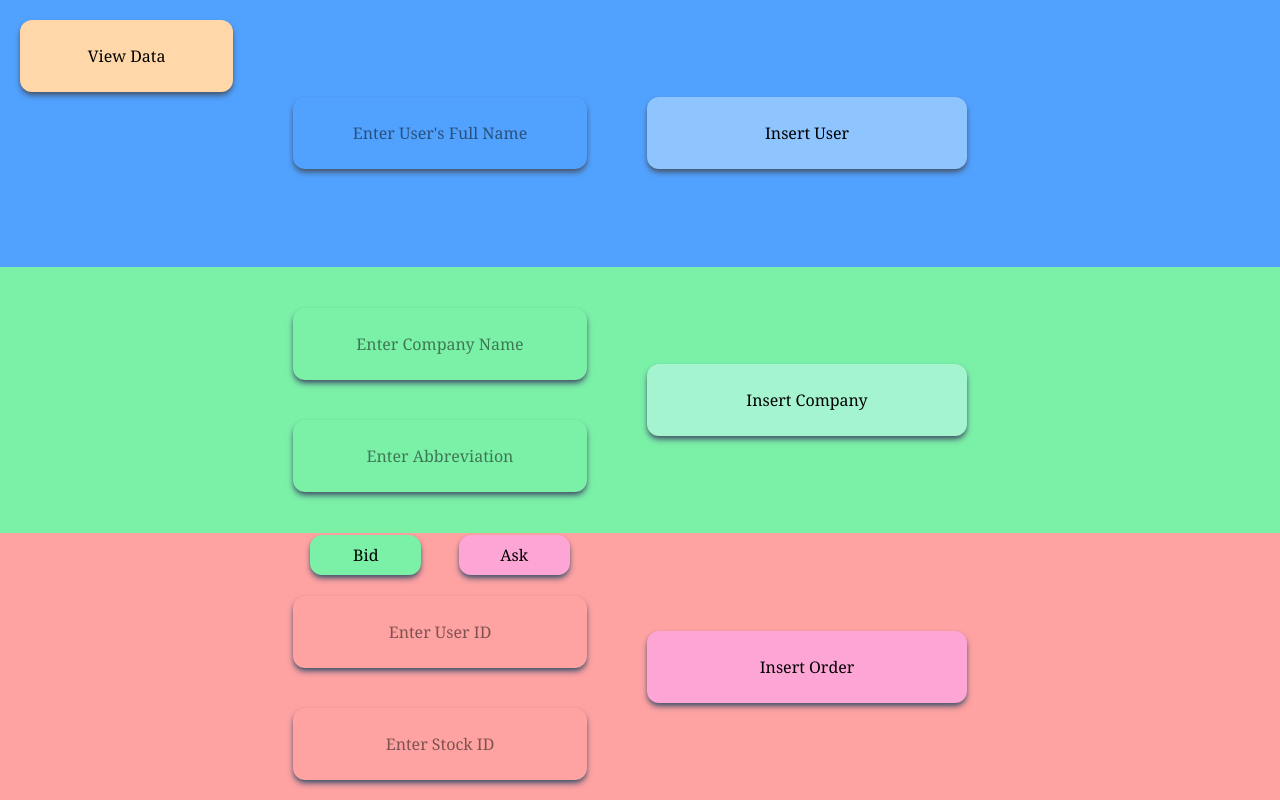
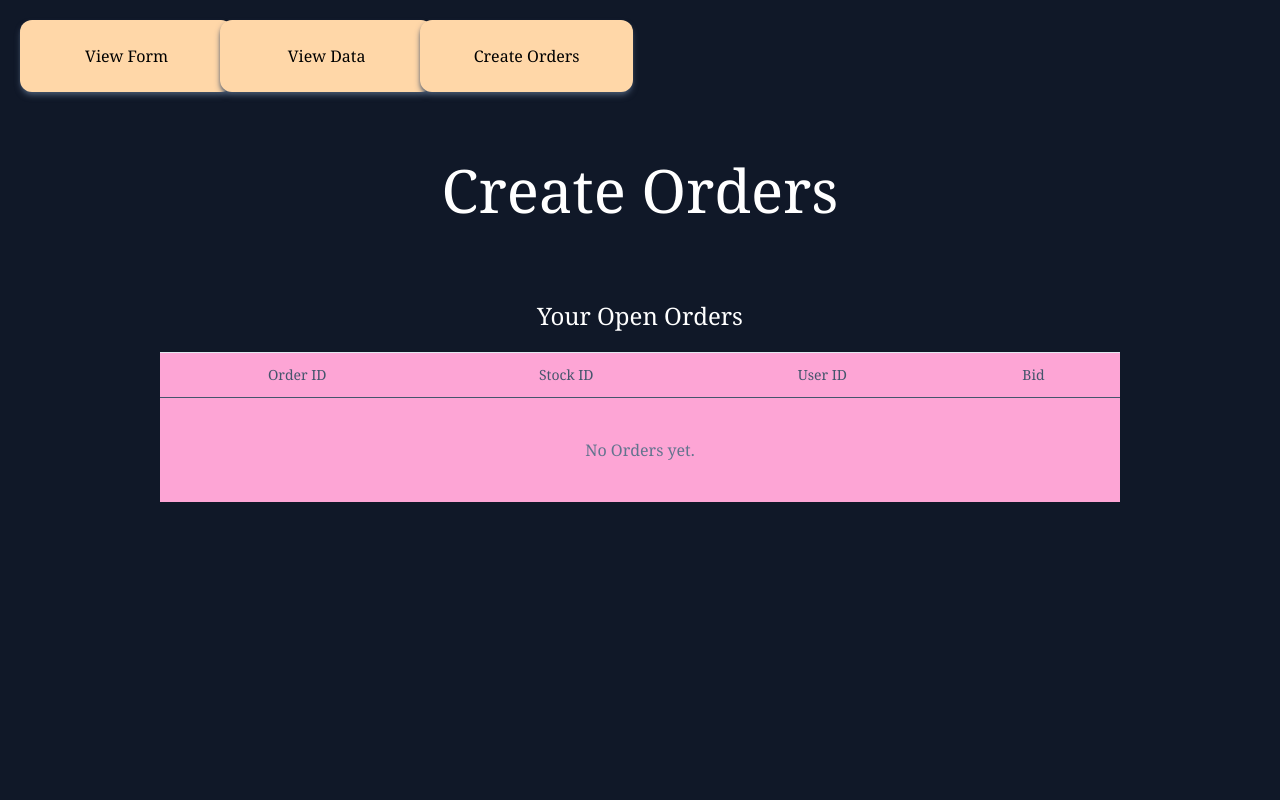
Before and after one commit to atsoc1993/SQL-Practice, a React (Vite) app in the folder market-test/: page /stocks/trade/1 in a window 1280 px wide. Built offline with nearby package versions, Linux system fonts and the light colour scheme.

Commit message:
Added browser router, created stock page, prepping bid/ask order page

```diff
--- a/market-test/package.json
+++ b/market-test/package.json
@@ -14,6 +14,7 @@
     "axios": "^1.13.1",
     "react": "^19.1.1",
     "react-dom": "^19.1.1",
+    "react-router-dom": "^7.9.5",
     "tailwindcss": "^4.1.16"
   },
   "devDependencies": {
--- a/market-test/src/App.tsx
+++ b/market-test/src/App.tsx
@@ -1,12 +1,13 @@
 import { useState } from 'react';
-import DataForm from './DataForm';
 import './index.css';
-import DataPage from './DataPage';
+import { useNavigate } from 'react-router-dom';
 
 export default function App() {
 
   const [viewingData, setViewingData] = useState(false);
+  const [viewingOrderPage, setViewingOrderPage] = useState(false);
 
+  const navigate = useNavigate();
   // useEffect(() => {
   //   const testFastApi = async () => {
   //     const result = await axios.get('http://127.0.0.1:8000');
@@ -17,12 +18,21 @@ export default function App() {
 
   return (
     <>
-
-      <button className={'w-1/6 p-6 m-5 fixed rounded-xl shadow-md shadow-slate-600' + ' ' + (!viewingData ? 'bg-orange-200' : 'bg-blue-300')}
-        onClick={() => setViewingData(!viewingData)}
+      <button className={'w-1/6 p-6 m-5 fixed rounded-xl shadow-md shadow-slate-600 bg-orange-200'}
+        onClick={() => navigate('/')}
       >
-        {viewingData ? 'Back to Form' : 'View Data'}</button>
-      {viewingData ? <DataPage /> : <DataForm />}
+        View Form
+      </button>
+      <button className={'w-1/6 p-6 m-5 fixed left-50 rounded-xl shadow-md shadow-slate-600 bg-orange-200'}
+        onClick={() => navigate('data')}
+      >
+        View Data
+      </button>
+      <button className={'w-1/6 p-6 m-5 fixed left-100 rounded-xl shadow-md shadow-slate-600 bg-orange-200'}
+        onClick={() => navigate('stocks')}
+      >
+        Create Orders
+      </button>
     </>
   );
 };
--- a/market-test/src/DataForm.tsx
+++ b/market-test/src/DataForm.tsx
@@ -1,36 +1,42 @@
-import { useRef, useState } from "react";
+import { useState } from "react";
 import axios from 'axios'
 
 export default function DataForm() {
 
     type UserInfo = {
-        full_name: string | undefined
+        full_name: string | undefined;
     }
 
     type CompanyInfo = {
-        name: string | undefined,
-        ticker: string | undefined
+        name: string | undefined;
+        ticker: string | undefined;
+        circulating_shares: number | undefined;
+        market_capitalization: number | undefined;
     }
 
     type OrderInfo = {
-        user_id: number | undefined,
-        stock_id: number | undefined,
-        is_bid: boolean | undefined
+        user_id: number | undefined;
+        stock_id: number | undefined;
+        is_bid: boolean | undefined;
+        price: number | undefined;
     }
     const userInfoTemplate: UserInfo = {
         full_name: undefined
-    }
+    };
 
     const companyInfoTemplate: CompanyInfo = {
         name: undefined,
         ticker: undefined,
-    }
+        circulating_shares: undefined,
+        market_capitalization: undefined
+    };
 
     const orderInfoTemplate: OrderInfo = {
         user_id: undefined,
         stock_id: undefined,
-        is_bid: true
-    }
+        is_bid: true,
+        price: undefined
+    };
 
     const [userInfo, setUserInfo] = useState<UserInfo>(userInfoTemplate);
 
@@ -58,11 +64,16 @@ export default function DataForm() {
     };
 
     const insertCompany = async () => {
-        if ([companyInfo.name, companyInfo.ticker].some(v => v == null)) {
+        console.log(companyInfo)
+        if ([companyInfo.name, companyInfo.ticker, companyInfo.circulating_shares].some(v => v == null)) {
             if (companyInfo.name === undefined) {
                 alert('You did not enter a Company Name')
-            } else {
+            } else if (companyInfo.ticker === undefined) {
                 alert('You did not enter a Company Abbreviation')
+            } else if (companyInfo.circulating_shares === undefined) {
+                alert('You did not enter # of circulating shares')
+            } else if (companyInfo.market_capitalization === undefined) {
+                alert('You did not enter an Initial Market Cap')
             }
             return;
         }
@@ -75,8 +86,10 @@ export default function DataForm() {
         if ([orderInfo.is_bid, orderInfo.stock_id, orderInfo.user_id].some(v => v == null)) {
             if (orderInfo.stock_id === undefined) {
                 alert('You did not enter a Stock ID')
-            } else {
+            } else if (orderInfo.user_id === undefined) {
                 alert('You did not enter a User ID')
+            } else if (orderInfo.price === undefined) {
+                alert(`You did not enter a price for your ${orderInfo.is_bid ? 'bid' : 'ask'}`)
             }
             return;
         }
@@ -145,12 +158,25 @@ export default function DataForm() {
                             placeholder='Enter Abbreviation'
                             onChange={(e) => setCompanyInfo(prev => ({ ...prev, ticker: e.target.value }))}
                         ></input>
+                            <input className='min-w-fit shadow-md shadow-slate-600 m-5 h-fit p-6 rounded-xl text-center focus:outline-none'
+                                placeholder='Enter Circulating Supply'
+                                onChange={(e) => setCompanyInfo(prev => ({ ...prev, circulating_shares: Number(e.target.value) }))}
+                            ></input>
+                        <input className='min-w-fit shadow-md shadow-slate-600 m-5 h-fit p-6 rounded-xl text-center focus:outline-none'
+                            placeholder='Enter Market Cap.'
+                            onChange={(e) => setCompanyInfo(prev => ({ ...prev, market_capitalization: Number(e.target.value.split('$')[0]) }))}
+                        ></input>
                     </div>
 
                     <button className='min-w-fit bg-emerald-200 w-1/4 shadow-md shadow-slate-600 h-fit p-6 m-10 rounded-xl text-center hover:scale-105 transition-transform duration-150'
                         onClick={async () => {
                             setInsertingItem(true);
-                            await insertCompany()
+                            try {
+                                await insertCompany()
+
+                            } catch {
+                                setInsertingItem(false);
+                            }
                             setInsertingItem(false);
                         }}                    >
                         Insert Company </button>
@@ -190,15 +216,25 @@ export default function DataForm() {
                             placeholder="Enter Stock ID"
                             onChange={(e) => setOrderInfo(prev => ({ ...prev, stock_id: Number(e.target.value) }))}
                         ></input>
+                        <input className='min-w-fit shadow-md shadow-slate-600 m-5 h-fit p-6 rounded-xl text-center focus:outline-none'
+                            placeholder="Enter Price"
+                            onChange={(e) => setOrderInfo(prev => ({ ...prev, stock_id: Number(e.target.value) }))}
+                        ></input>
 
                     </div>
 
                     <button className='min-w-fit bg-pink-300 w-1/4 shadow-md shadow-slate-600 h-fit p-6 m-10 rounded-xl text-center hover:scale-105 transition-transform duration-150'
                         onClick={async () => {
                             setInsertingItem(true);
-                            await insertOrder()
+                            try {
+                                await insertOrder()
+
+                            } catch {
+                                setInsertingItem(false);
+                            }
                             setInsertingItem(false);
-                        }}                    >
+                        }}
+                    >
                         Insert Order
                     </button>
 
--- a/market-test/src/DataPage.tsx
+++ b/market-test/src/DataPage.tsx
@@ -12,15 +12,17 @@ export default function DataPage() {
         stock_id: number;
         company_name: string;
         asset_ticker: string;
-    };
+        circulating_shares: number | undefined;
+        market_capitalization: number | undefined;
+    }
 
     type OrderInfoResponse = {
         user_id: number;
         stock_id: string;
         order_id: number;
         is_bid: string;
+        price: number | undefined;
     };
-
 
     const [users, setUsers] = useState<UserInfoResponse[]>([]);
     const [companies, setCompanies] = useState<CompanyInfoResponse[]>([]);
@@ -53,10 +55,10 @@ export default function DataPage() {
 
 
     return (
-        <div className="min-w-full min-h-full bg-orange-200">
-            <h1 className="text-6xl m-20 text-center">Data View</h1>
+        <div className="min-w-full min-h-full bg-slate-400">
+            <h1 className="text-6xl m-20 mt-40 text-center">Data View</h1>
 
-            <div className="mx-auto w-5/12 max-w-5xl rounded-xl shadow-md shadow-slate-600">
+            <div className="mx-auto w-7/12 max-w-5xl rounded-xl shadow-md shadow-slate-600">
                 <div className="flex items-center justify-between px-5 py-4 bg-blue-400">
                     <h2 className="text-2xl font-semibold">Users</h2>
                     <span className="text-sm text-slate-500">{users.length} total</span>
@@ -91,7 +93,7 @@ export default function DataPage() {
                 </div>
             </div>
 
-            <div className="mx-auto w-5/12 max-w-5xl rounded-xl shadow-md shadow-slate-600 m-10">
+            <div className="mx-auto w-7/12 max-w-5xl rounded-xl shadow-md shadow-slate-600 m-10">
                 <div className="flex items-center justify-between px-5 py-4 bg-green-300">
                     <h2 className="text-2xl font-semibold">Companies</h2>
                     <span className="text-sm text-slate-500">{companies.length} total</span>
@@ -104,12 +106,15 @@ export default function DataPage() {
                                 <th className="px-5 py-3 text-sm font-medium">Stock ID</th>
                                 <th className="px-5 py-3 text-sm font-medium">Company Name</th>
                                 <th className="px-5 py-3 text-sm font-medium">Ticker</th>
+                                <th className="px-5 py-3 text-sm font-medium">Circulating Shares</th>
+                                <th className="px-5 py-3 text-sm font-medium">Market Cap</th>
+                                <th className="px-5 py-3 text-sm font-medium">Price</th>
                             </tr>
                         </thead>
                         <tbody className="divide-y divide-slate-200 bg-emerald-200">
-                            {users.length === 0 ? (
+                            {companies.length === 0 ? (
                                 <tr>
-                                    <td colSpan={3} className="px-5 py-10 text-center text-slate-500">
+                                    <td colSpan={6} className="px-5 py-10 text-center text-slate-500">
                                         No Companies yet.
                                     </td>
                                 </tr>
@@ -119,6 +124,9 @@ export default function DataPage() {
                                         <td className="px-5 py-3 text-sm text-slate-900 font-medium">{c.stock_id}</td>
                                         <td className="px-5 py-3 text-sm text-slate-700">{c.company_name}</td>
                                         <td className="px-5 py-3 text-sm text-slate-900 font-medium">{c.asset_ticker}</td>
+                                        <td className="px-5 py-3 text-sm text-slate-900 font-medium">{c.circulating_shares?.toLocaleString()}</td>
+                                        <td className="px-5 py-3 text-sm text-slate-900 font-medium">${c.market_capitalization?.toLocaleString()}</td>
+                                        <td className="px-5 py-3 text-sm text-slate-900 font-medium">${(c.market_capitalization && c.circulating_shares) ? (c.market_capitalization / c.circulating_shares).toLocaleString() : 'ERROR'}</td>
 
                                     </tr>
                                 ))
@@ -128,7 +136,7 @@ export default function DataPage() {
                 </div>
             </div>
 
-            <div className="mx-auto w-5/12 max-w-5xl rounded-xl shadow-md shadow-slate-600 m-10">
+            <div className="mx-auto w-7/12 max-w-5xl rounded-xl shadow-md shadow-slate-600 m-10">
                 <div className="flex items-center justify-between px-5 py-4 bg-red-300">
                     <h2 className="text-2xl font-semibold">Orders</h2>
                     <span className="text-sm text-slate-500">{orders.length} total</span>
@@ -145,10 +153,10 @@ export default function DataPage() {
                             </tr>
                         </thead>
                         <tbody className="divide-y divide-slate-200 bg-pink-300">
-                            {users.length === 0 ? (
+                            {orders.length === 0 ? (
                                 <tr>
                                     <td colSpan={4} className="px-5 py-10 text-center text-slate-500">
-                                        No Companies yet.
+                                        No Orders yet.
                                     </td>
                                 </tr>
                             ) : (
--- /dev/null
+++ b/market-test/src/StockPage.tsx
@@ -0,0 +1,58 @@
+import { useEffect, useState } from "react";
+import axios from 'axios';
+import { useNavigate } from "react-router-dom";
+
+export default function StockPage() {
+
+    type CompanyInfoResponse = {
+        stock_id: number;
+        company_name: string;
+        asset_ticker: string;
+        circulating_shares: number | undefined;
+        market_capitalization: number | undefined;
+    }
+
+    const navigate = useNavigate();
+
+    const [companies, setCompanies] = useState<CompanyInfoResponse[]>([]);
+    const [selectedCompany, setSelectedCompany] = useState<CompanyInfoResponse | undefined>(undefined)
+
+
+
+    const getCompanies = async () => {
+        const response = await axios.get('http://127.0.0.1:8000/get_companies')
+        const data: CompanyInfoResponse[] = response.data
+        console.log(data)
+        setCompanies(data)
+        setSelectedCompany(data[0])
+    };
+
+    useEffect(() => {
+        getCompanies();
+    }, [])
+
+
+
+    return (
+        <div className="min-w-full min-h-full bg-red-200 flex flex-col items-center">
+            <h1 className="text-6xl m-20 mt-100 text-center">Select Stock for Trading</h1>
+
+                <select className="bg-amber-100 text-3xl h-1/12 w-1/2 rounded-t-2xl text-center"
+                    onChange={(e) => setSelectedCompany(companies.filter((company) => company.company_name === e.currentTarget.value)[0])}
+                >
+                    {companies.map((company) => (
+                        <option key={company.stock_id}>{company.company_name}</option>
+                    ))}
+                </select>
+            {/* Some drop down for companies, then a button to navigate to tradingpage/stockid */}
+                    <button className='min-w-fit bg-blue-300 w-1/4 shadow-md shadow-slate-600 h-fit p-6 mt-30 rounded-xl text-center hover:scale-105 transition-transform duration-150'
+                        onClick={async () => {
+                            if (!selectedCompany) return;
+                            navigate(`trade/${selectedCompany.stock_id}`)
+                        }}
+                    >
+                        Trade {selectedCompany?.company_name}</button>
+        </div>
+
+    )
+}
--- /dev/null
+++ b/market-test/src/TradingPage.tsx
@@ -0,0 +1,82 @@
+import { useEffect, useState } from "react";
+import axios from 'axios';
+import { useParams } from "react-router-dom";
+
+type CompanyInfoResponse = {
+    stock_id: number;
+    company_name: string;
+    asset_ticker: string;
+    circulating_shares: number | undefined;
+    market_capitalization: number | undefined;
+}
+
+type OrderInfoResponse = {
+    user_id: number;
+    stock_id: string;
+    order_id: number;
+    is_bid: string;
+    price: number | undefined;
+};
+
+export default function TradingPage() {
+    const { stockId } = useParams<{ stockId: string }>();
+
+    const [orders, setOrders] = useState<OrderInfoResponse[]>([])
+    const [companyInfo, setCompanyInfo] = useState<CompanyInfoResponse | undefined>(undefined)
+
+    const getCompanyInfo = async () => {
+
+    }
+
+    const getCompanyOrders = async () => {
+
+    }
+
+    // const get this companies info
+
+    // const get this companies orders (bid and ask)
+
+    // seperate viewing open orders
+
+    return (
+        <div className="min-w-full min-h-full bg-gray-900 flex flex-col items-center">
+            <h1 className="text-6xl m-20 mt-40 text-center text-white">Create Orders</h1>
+
+            {/* display general company info, all bids and asks, and users current open orders */}
+
+            <div className="overflow-x-auto w-3/4">
+            <h1 className="text-white place-self-center mb-5 text-2xl">Your Open Orders</h1>
+                <table className="w-full border-t border-slate-200 ">
+                    <thead className='bg-pink-300'>
+                        <tr className=" text-slate-600 divide-y border-b">
+                            <th className="px-5 py-3 text-sm font-medium">Order ID</th>
+                            <th className="px-5 py-3 text-sm font-medium">Stock ID</th>
+                            <th className="px-5 py-3 text-sm font-medium">User ID</th>
+                            <th className="px-5 py-3 text-sm font-medium">Bid</th>
+                        </tr>
+                    </thead>
+                    <tbody className="divide-y divide-slate-200 bg-pink-300">
+                        {orders.length === 0 ? (
+                            <tr>
+                                <td colSpan={4} className="px-5 py-10 text-center text-slate-500">
+                                    No Orders yet.
+                                </td>
+                            </tr>
+                        ) : (
+                            orders.map(o => (
+                                <tr key={o.order_id} className="hover:bg-green-300 text-center">
+                                    <td className="px-5 py-3 text-sm text-slate-700">{o.order_id}</td>
+                                    <td className="px-5 py-3 text-sm text-slate-900 font-medium">{o.stock_id}</td>
+                                    <td className="px-5 py-3 text-sm text-slate-900 font-medium">{o.user_id}</td>
+                                    <td className="px-5 py-3 text-sm text-slate-900 font-medium">{o.is_bid ? 'Bid' : 'Ask'}</td>
+
+                                </tr>
+                            ))
+                        )}
+                    </tbody>
+                </table>
+            </div>
+        </div>
+
+    )
+}
--- a/market-test/src/main.tsx
+++ b/market-test/src/main.tsx
@@ -1,7 +1,20 @@
 import { createRoot } from 'react-dom/client'
 import './index.css'
 import App from './App.tsx'
+import { BrowserRouter, Route, Routes } from 'react-router-dom'
+import DataForm from './DataForm.tsx'
+import DataPage from './DataPage.tsx'
+import TradingPage from './TradingPage.tsx'
+import StockPage from './StockPage.tsx'
 
 createRoot(document.getElementById('root')!).render(
-    <App />
+    <BrowserRouter>
+        <Routes>
+            <Route path='/' element={<DataForm />} />
+            <Route path='data' element={<DataPage />} />
+            <Route path='stocks' element={<StockPage />} />
+            <Route path='stocks/trade/:stockId' element={<TradingPage />} />
+        </Routes>
+        <App />
+    </BrowserRouter>
 )
```
Also changed, not shown: 1 other file (tests, documents, lock files or other folders).
